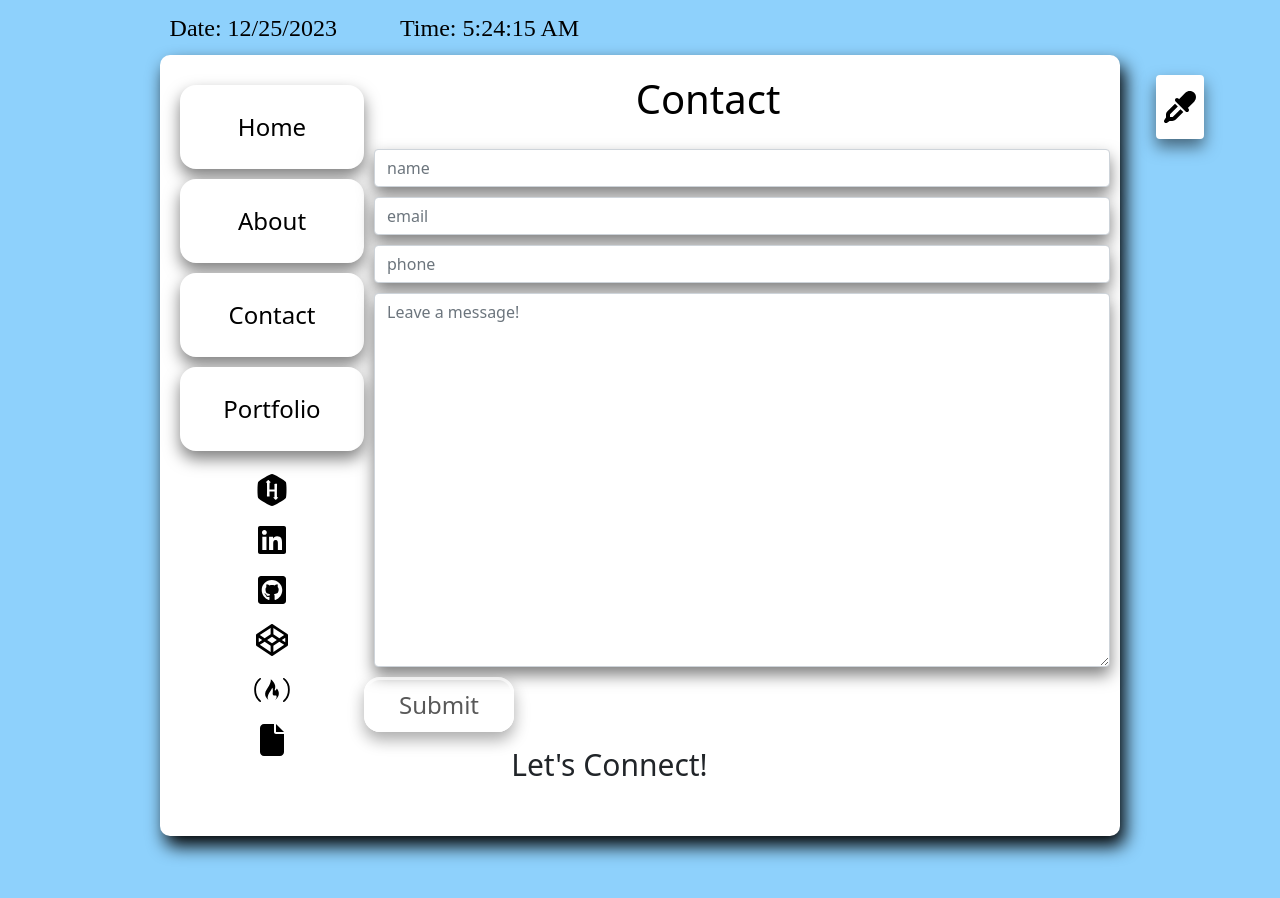
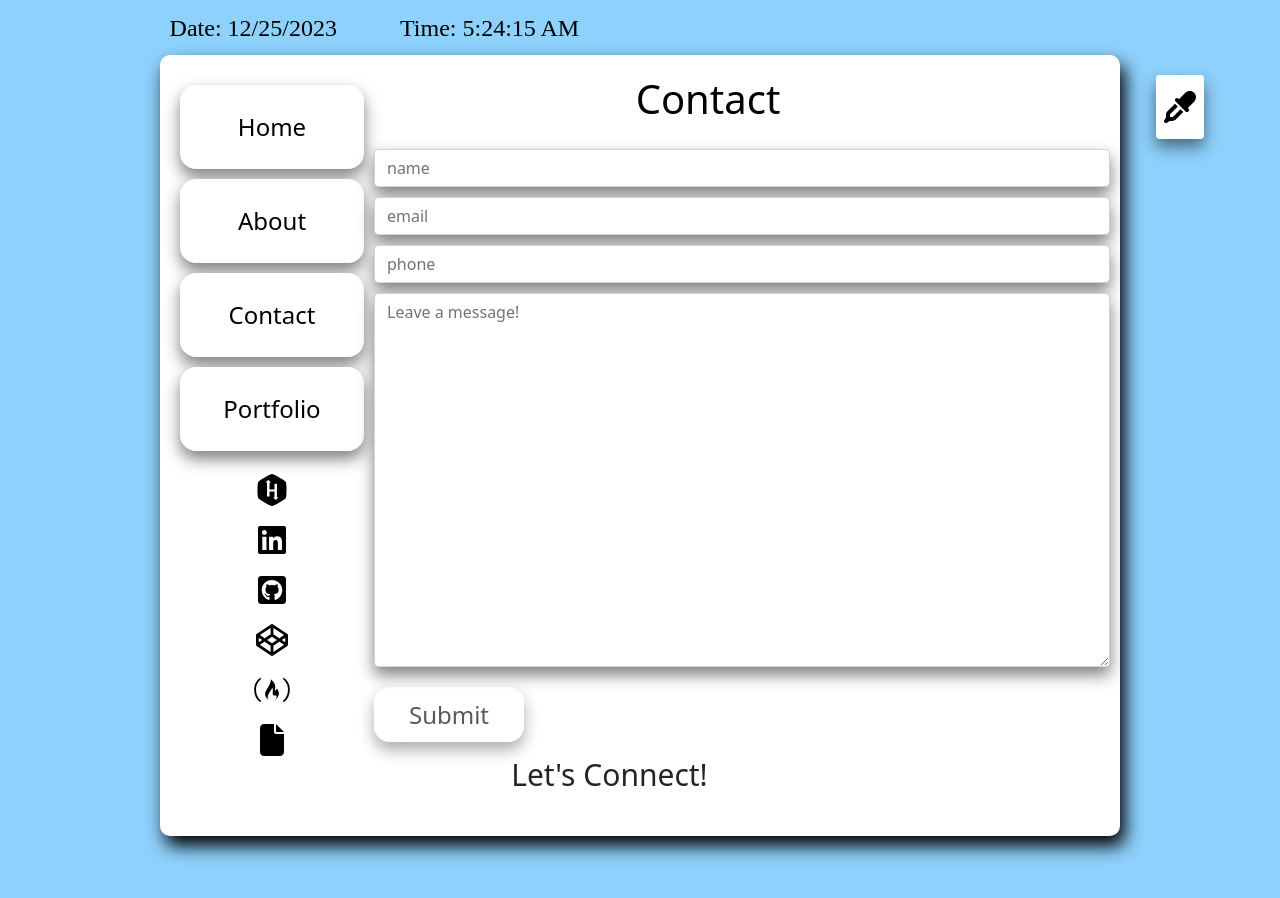
Before and after one commit to raseward14/Responsive-Portfolio, a React (Create React App) app in the folder client/: page /contact in a window 1280 px wide. Shown: the top 898 px of the page. Built offline with nearby package versions, Linux system fonts and the light colour scheme; a web font is replaced by a local one.

Commit message:
added contact page submit button margin so its aligned with the input fields

```diff
--- a/client/src/components/AddContact/style.css
+++ b/client/src/components/AddContact/style.css
@@ -22,7 +22,7 @@ form {
 }
 
 #Button {
-    margin: auto;
+    margin: 10px;
     height: 55px;
     width: 150px;
     border-radius: 50%;
```
